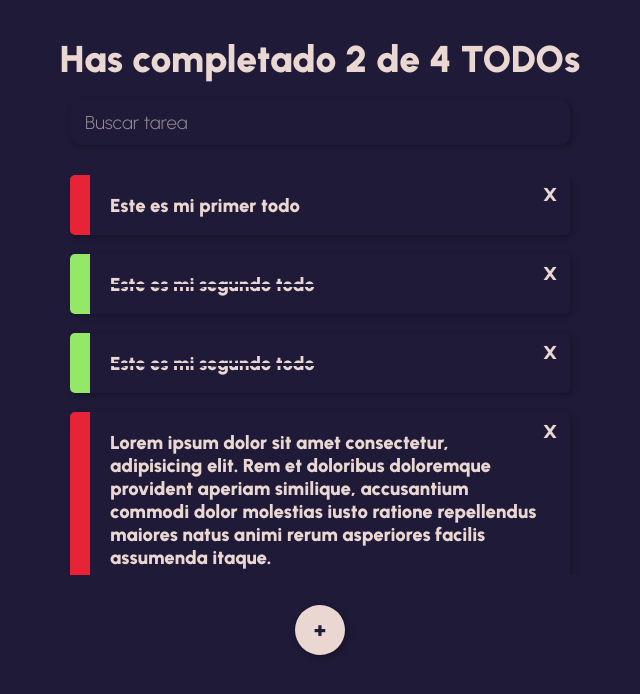
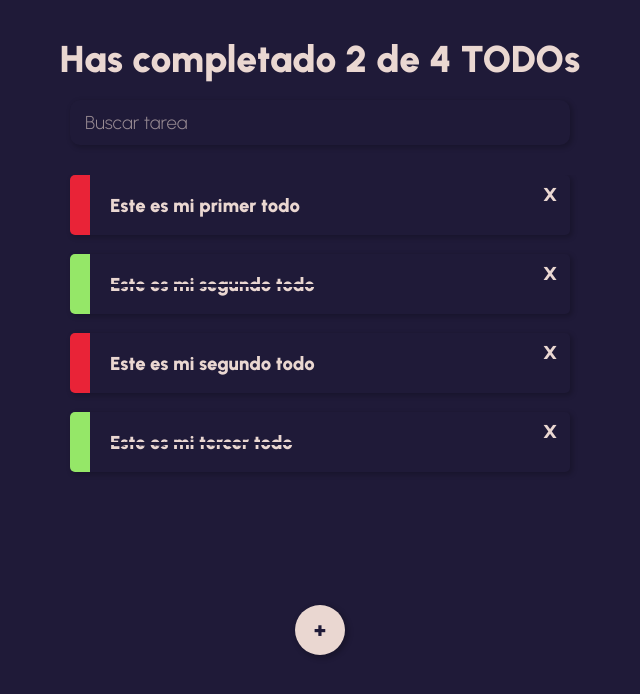
Before and after one commit to Geaglts/PlatziToDo, a React (Create React App) app: page / in a window 1280 px wide. Shown: the top 694 px of the page, without its empty margins (320-960 px from the left). Built offline with nearby package versions, Linux system fonts and the light colour scheme.

Commit message:
Ya se pueden eliminar todos

```diff
--- a/src/App.js
+++ b/src/App.js
@@ -10,13 +10,10 @@ import { CreateTodoButton } from "./CreateTodoButton";
 
 // mook todos
 const mookTodos = [
-  { todo: "Este es mi primer todo", completed: false },
-  { todo: "Este es mi segundo todo", completed: true },
-  { todo: "Este es mi segundo todo", completed: true },
-  {
-    todo: "Lorem ipsum dolor sit amet consectetur, adipisicing elit. Rem et doloribus doloremque provident aperiam similique, accusantium commodi dolor molestias iusto ratione repellendus maiores natus animi rerum asperiores facilis assumenda itaque.",
-    completed: false,
-  },
+  { _id: "1", todo: "Este es mi primer todo", completed: false },
+  { _id: "2", todo: "Este es mi segundo todo", completed: true },
+  { _id: "3", todo: "Este es mi segundo todo", completed: false },
+  { _id: "4", todo: "Este es mi tercer todo", completed: true },
 ];
 
 const searchTodo =
@@ -26,19 +23,29 @@ const searchTodo =
   };
 
 function App() {
-  const [todos] = useState(mookTodos);
+  const [todos, setTodos] = useState(mookTodos);
   const [searchValue, setSearchValue] = useState("");
 
   const completedTodos = todos.filter((todo) => todo.completed).length;
   const totalTodos = todos.length;
 
+  // Eliminar TODO
+  const deleteTodo = (id) => {
+    const filteredTodos = todos.filter(({ _id }) => _id !== id);
+    setTodos(filteredTodos);
+  };
+
+  // Marcar TODO como completado
+  const finishTodo = () => {
+    console.log("Este TODO se ha eliminado D:");
+  };
   return (
     <>
       <TodoCounter completed={completedTodos} total={totalTodos} />
       <TodoSearch searchValue={searchValue} setSearchValue={setSearchValue} />
       <TodoList>
         {todos.filter(searchTodo(searchValue)).map((todo, key) => (
-          <TodoItem key={key} {...todo} />
+          <TodoItem key={todo._id} {...todo} deleteTodo={deleteTodo} />
         ))}
       </TodoList>
       <CreateTodoButton />
--- a/src/TodoItem.js
+++ b/src/TodoItem.js
@@ -1,11 +1,11 @@
 import "./TodoItem.css";
 
-function TodoItem({ completed, todo }) {
+function TodoItem({ _id, completed, todo, deleteTodo }) {
   const onComplete = () => {
     alert("Tarea completada");
   };
   const onDelete = () => {
-    alert("Tarea eliminada");
+    deleteTodo(_id);
   };
 
   return (
```
